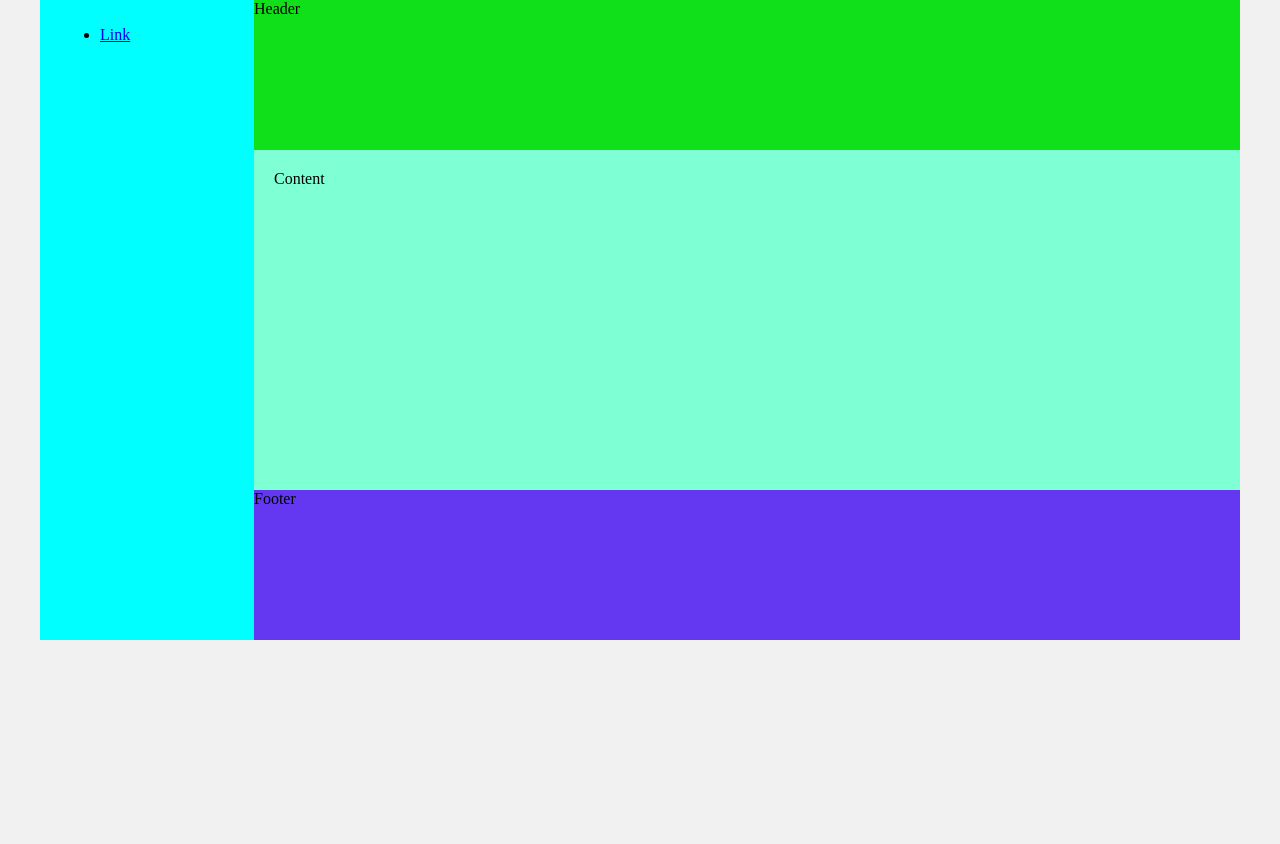
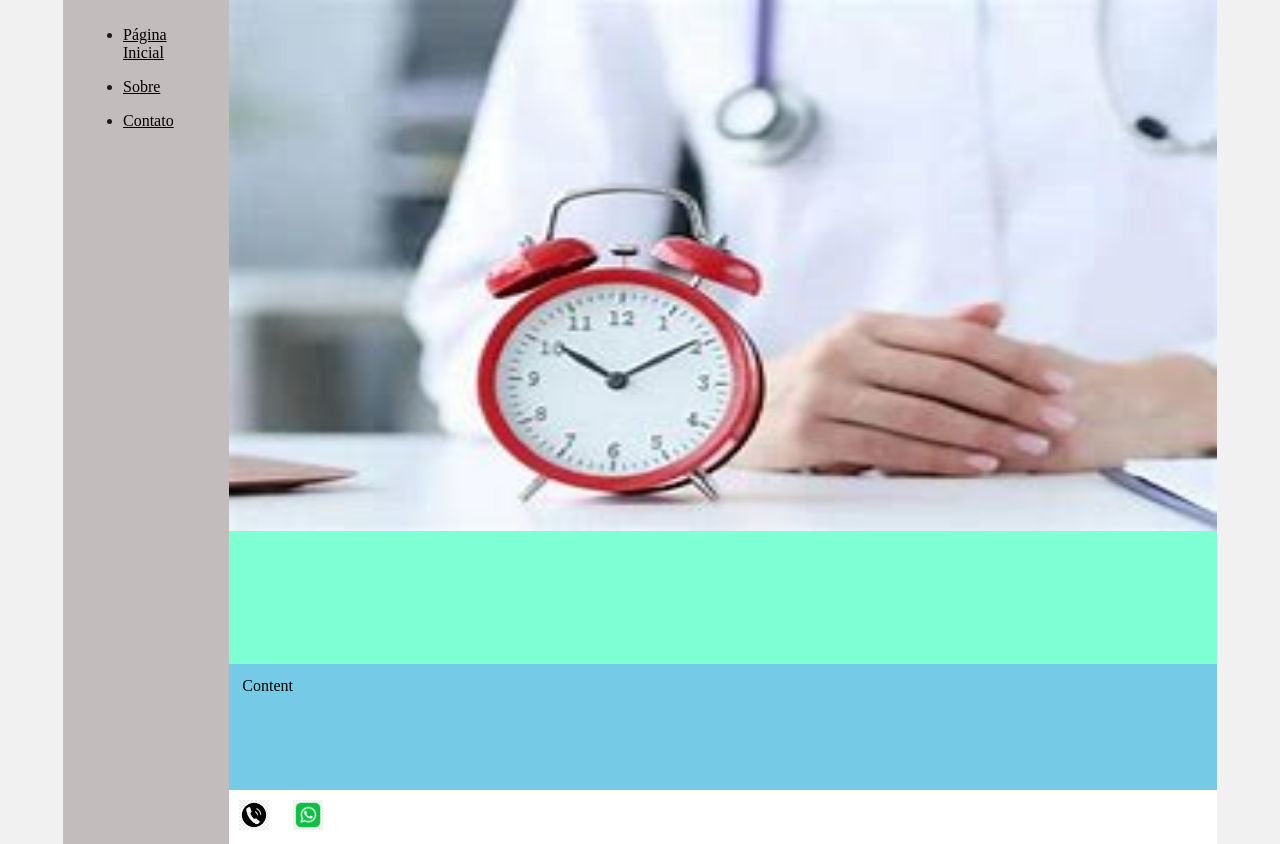
Before and after one commit to JefersonRodrigues21/atividadeSiteClinicaMedica, a plain HTML site: page index_horario.html in a window 1280 px wide. Before the commit the page ends 800 px from the top, so only its background shows below. Drawn offline with Linux system fonts and the light colour scheme.

Commit message:
redimensionamento das telas

```diff
--- a/base.css
+++ b/base.css
@@ -10,11 +10,11 @@ body {
 
 img {
     width: 100%;
-    height: 100%;
+    height: 80%;
 }
 
 .wrapper {
-    width: 1200px;
+    width: 1154px;
     display: flex;
     margin: 0 auto;
     background-color: aquamarine;
@@ -22,27 +22,35 @@ img {
 .main {
     display: flex;
     flex-flow: column;
-    width: 85%;
+    width: 86%;
 }
 .menu {
-    width: 15%;
-    background-color: aqua;
+    width: 11%;
+    background-color: rgb(194, 188, 188);
     padding: 10px 20px 0px;
+    color: rgb(27, 26, 26);
+}
+.menu a {
+    color: black;
 }
 .header {
-    background-color: rgb(15, 224, 26);
-    min-height: 150px;
+    /*background-color: green;*/
+    min-height: 100px;
 }
 .content {
-    background-color: aquamarine;
-    min-height: 300px;
-    padding: 20px;
+    background-color: rgb(117, 203, 230);
+    min-height: 100px;
+    padding: 13px;
 }
 
 .content p {
     text-align: justify;
 }
 .footer {
-    background-color: rgb(99, 56, 240);
-    min-height: 150px;
+    background-color: white;
+    min-height: 50px;
 }
+.footer img {
+    width: 30px;
+    padding: 10px;
+}
--- a/index copy.html
+++ b/index_horario.html
@@ -1,10 +1,10 @@
 <!DOCTYPE html>
-<html lang="en">
+<html lang="pt-br">
 <head>
     <meta charset="UTF-8">
     <meta http-equiv="X-UA-Compatible" content="IE=edge">
     <meta name="viewport" content="width=device-width, initial-scale=1.0">
-    <title>Template - Utilizar como modelo</title>
+    <title>Sobre a clínica</title>
     <link rel="stylesheet" href="base.css">
 </head>
 <body>
@@ -12,14 +12,22 @@
         <div class="menu">
             <!-- Aqui vai o seu menu -->
             <ul>
-                <li><a href="#">Link</a></li>
+                <li><a href="./index_pagina_inicial.html">Página Inicial</a></li>
+            </ul>
+
+            <ul>
+                <li><a href="./index_sobre.html">Sobre</a></li>
+            </ul>
+
+            <ul>
+                <li><a href="./index_contato.html">Contato</a></li>
             </ul>
         </div>
 
         <div class="main">
             <div class="header">
-                Header
                 <!-- Aqui vai o seu header -->
+                <img src="./images/horario.jpeg" alt="imagem horario médico">
             </div>
 
             <div class="content">
@@ -28,8 +36,11 @@
             </div>
 
             <div class="footer">
-                Footer
                 <!-- Aqui vai o seu rodapé -->
+                <div>
+                    <img src="./images/ico-telefone.png" alt="Imagem telefone" width="30 px">
+                    <img src="./images/ico-whatsApp.jpg" alt="Imagem whatsapp" width="30 px">
+                </div>
             </div>
         </div>
     </div>
```
Also changed, not shown: index_contato.html (added, +47 -0 lines), index_pagina_inicial.html (renamed from index.html, +11 -2 lines), index_sobre.html (added, +46 -0 lines), images/clinicMedic.jpeg (deleted), images/contato.jpeg (added), images/horario.jpeg (added), images/ico-telefone.png (added), images/ico-whatsApp.jpg (added), images/sobre-clinic-medica.jpeg (renamed from images/clinicMedica.jpeg).
